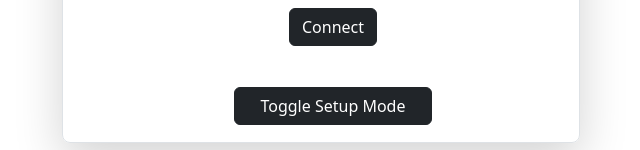
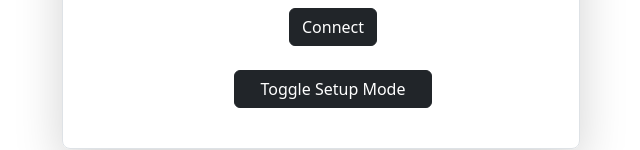
Before and after one commit to SpaciousCoder78/tunnelblazer, a Vue app: page / in a window 1280 px wide. Shown: the part 683-833 px from the top of the page, without its empty margins (319-959 px from the left). Built offline with nearby package versions, Linux system fonts and the light colour scheme.

Commit message:
added dev comments to tell how much i struggled

```diff
--- a/index.html
+++ b/index.html
@@ -2,7 +2,7 @@
 <html lang="en">
   <head>
     <meta charset="UTF-8" />
-
+    <!--Import dump-->
     <link rel="icon" type="image" href="src/assets/uncleho.jpg" />
     <meta name="viewport" content="width=device-width, initial-scale=1.0" />
     <link href="https://cdn.jsdelivr.net/npm/bootstrap@5.3.3/dist/css/bootstrap.min.css" rel="stylesheet" integrity="sha384-QWTKZyjpPEjISv5WaRU9OFeRpok6YctnYmDr5pNlyT2bRjXh0JMhjY6hW+ALEwIH" crossorigin="anonymous">
--- a/src/App.vue
+++ b/src/App.vue
@@ -7,28 +7,38 @@ import login from './components/login.vue';
 
 <template>
   <div>
+    <!--Banner-->
     <h1 id="banner">The Ho Chi Minh Trail</h1>
+    <!--Powered by banner-->
     <h3>Powered by <img src="/src/assets/OpenVPN_logo.svg" width="200" height="auto" loading="lazy"></h3>
     <div id="main-container"class="container my-5">
       <div class="row p-4 pb-0 pe-lg-0 pt-lg-5 align-items-center rounded-3 border shadow-lg">
+        <!--I'm using Vue's if else to change between the components
+        I'm using a button to trigger the change as reflected in miniRouter.js-->
+        <!--As long as the condition doesnt change, the login component remains visible-->
+        <login v-if="!activateSetup"/>
+        <!--The second the value of activatesetup changes to false, it enables the setup component-->
+        <setup v-else/>
+        <!--Do not mess with this, this is the button that makes the above mechanism work. I worked for 4 hours straight to get this working-->
+        <button id="setupbtn" @click="activateSetup= !activateSetup" class="btn btn-dark">Toggle Setup Mode</button>
 
-        <login v-if="!activateSetup"/>
-        <setup v-else/>
-        <button id="setupbtn" @click="activateSetup= !activateSetup" class="btn btn-dark">Toggle Setup Mode</button>
-        <br><br><br>
       </div>
     </div>
 
     <!--Footer-->
     <div>
       <footer>
+        <!--Just displaying the tech used-->
         <p>Built with <img src="/src/assets/Vuejs.svg" width="100" height="auto" loading="lazy"> </p>
+        <!--Why not a mention of myself?-->
         <p>Designed and Developed by SpaciousCoder78</p>
       </footer>
     </div>
   </div>
 </template>
 
+
+<!--================================CSS Holy Grail======================-->
 <style scoped>
 
 #maincontainer{
@@ -42,7 +52,10 @@ import login from './components/login.vue';
   width: 40%;
   height: 40%;
   margin:auto;
+  margin-bottom: 40px;
 }
+
+/*Generated by Vue app, can be deprecated*/
 .logo {
   height: 6em;
   padding: 1.5em;
--- a/src/components/login.vue
+++ b/src/components/login.vue
@@ -25,7 +25,8 @@
       <br><br>
       <!--Connect button-->
       <button type="submit" class="btn btn-dark" >Connect</button>
-      <!--Setup button-->
+      <!--Setup button was moved from here to the app.vue
+      to make my minirouter actually work-->
       <br><br>
     </form>
       </div>
@@ -50,7 +51,7 @@
 <style>
 
 button{
-  margin-right:0px
+  margin:auto
 }
 #loginbanner{
   padding: 10%;
--- a/src/miniRouter.js
+++ b/src/miniRouter.js
@@ -1,8 +1,14 @@
+//minirouter for routing between login and setup components
+
+//importing stuff
 import { ref, onMounted } from 'vue';
 import { EventBus } from './exportBus';
 
+//making activate setup as false by default to make login appear
 export const activateSetup = ref(false);
 
+
+//turning the activatesetup to true to make login disappear
 onMounted(() => {
   EventBus.on('setup-clicked', () => {
     activateSetup= true;
```
Also changed, not shown: src/exportBus.js (+10 -2 lines).
